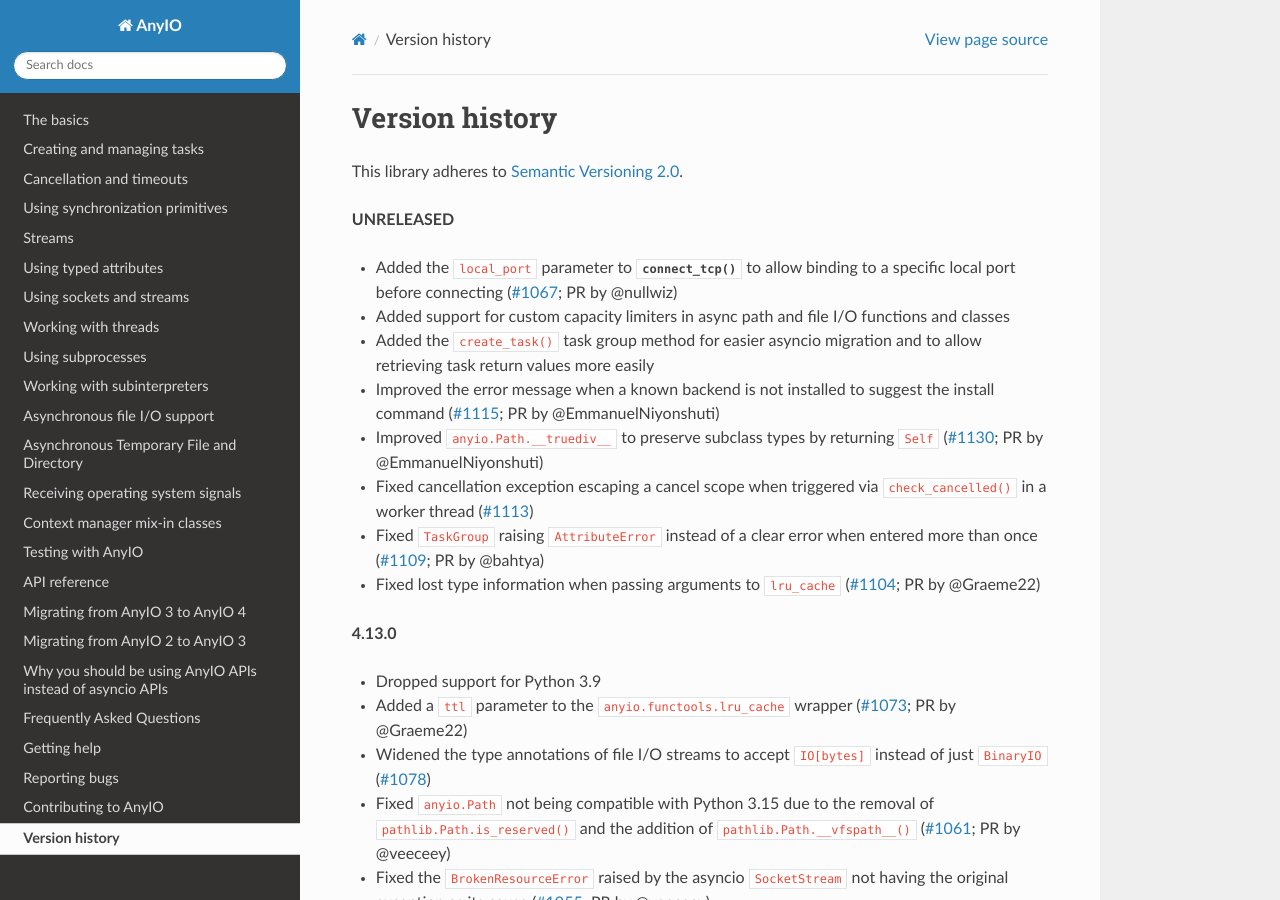
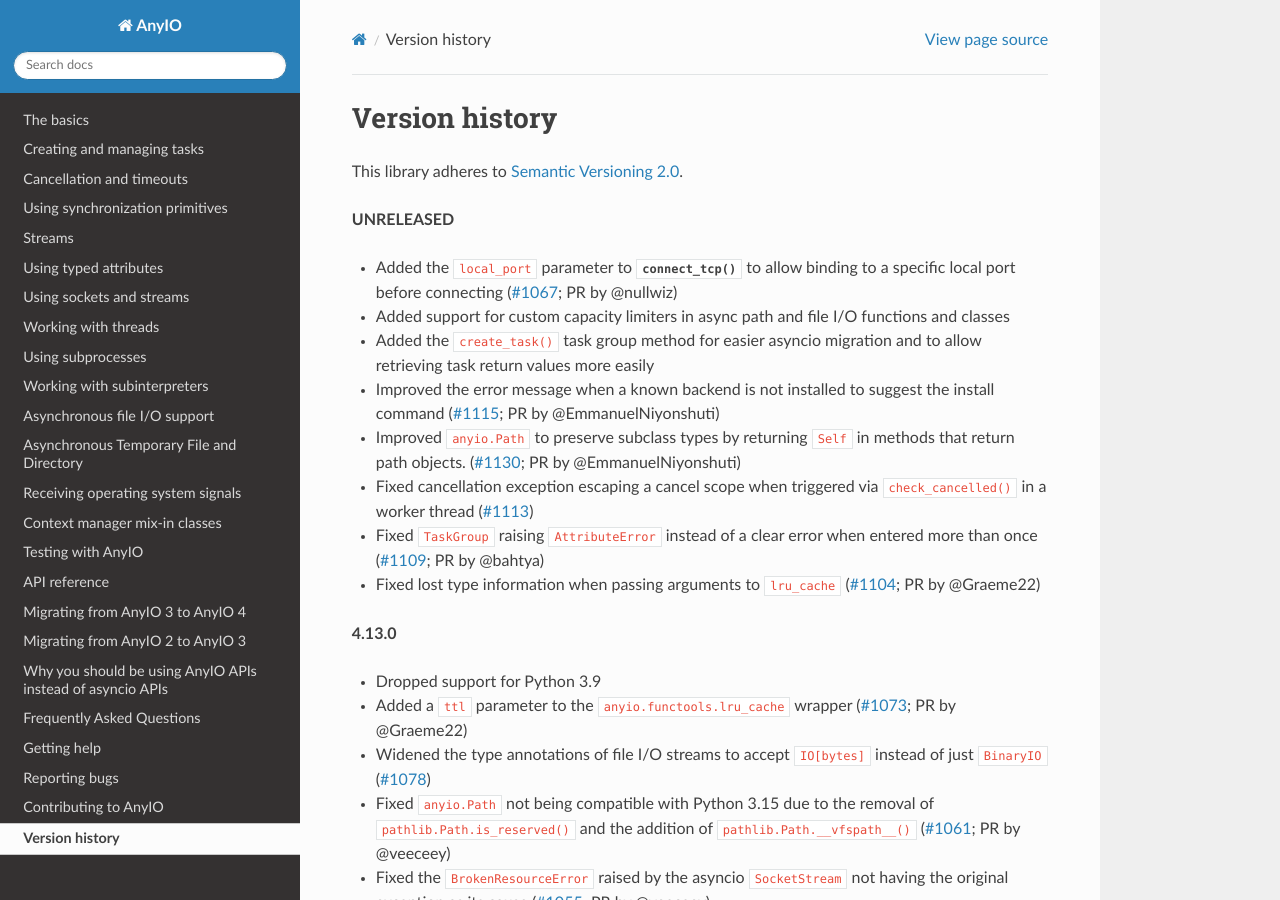
Before and after one commit to agronholm/anyio, a Sphinx documentation site: the page built from docs/versionhistory.rst, in a window 1280 px wide and 900 px high. Built offline with Sphinx 7.4.7 and the Read the Docs theme 3.1.0, drawn with Linux system fonts in a browser that asks for light colours; the version number could not be read and is left out.

Commit message:
update changelog

```diff
--- a/docs/versionhistory.rst
+++ b/docs/versionhistory.rst
@@ -15,7 +15,8 @@
 - Improved the error message when a known backend is not installed to suggest the
   install command
   (`#1115 <https://github.com/agronholm/anyio/pull/1115>`_; PR by @EmmanuelNiyonshuti)
-- Improved ``anyio.Path.__truediv__`` to preserve subclass types by returning ``Self``
+- Improved ``anyio.Path`` to preserve subclass types by returning ``Self`` in methods
+  that return path objects.
   (`#1130 <https://github.com/agronholm/anyio/issues/1130>`_; PR by @EmmanuelNiyonshuti)
 - Fixed cancellation exception escaping a cancel scope when triggered via
   ``check_cancelled()`` in a worker thread
```
